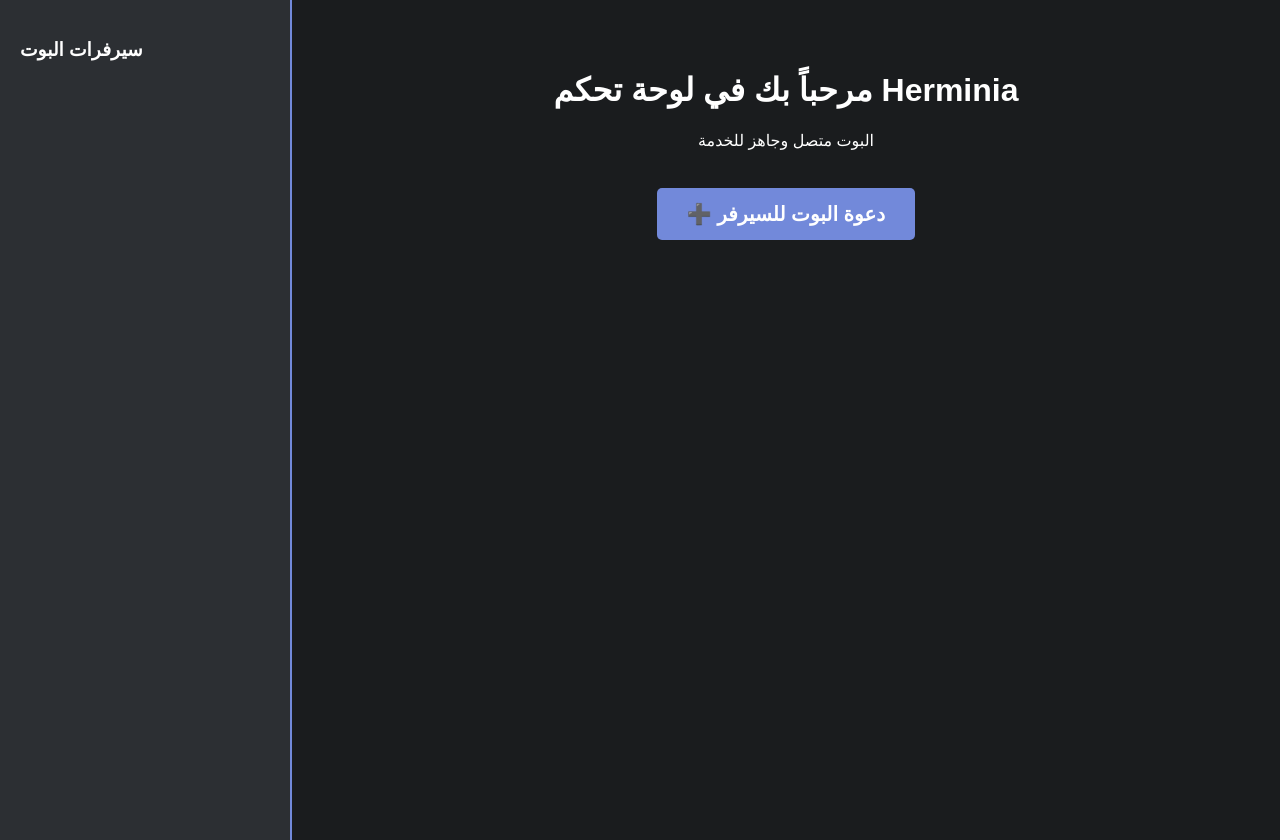
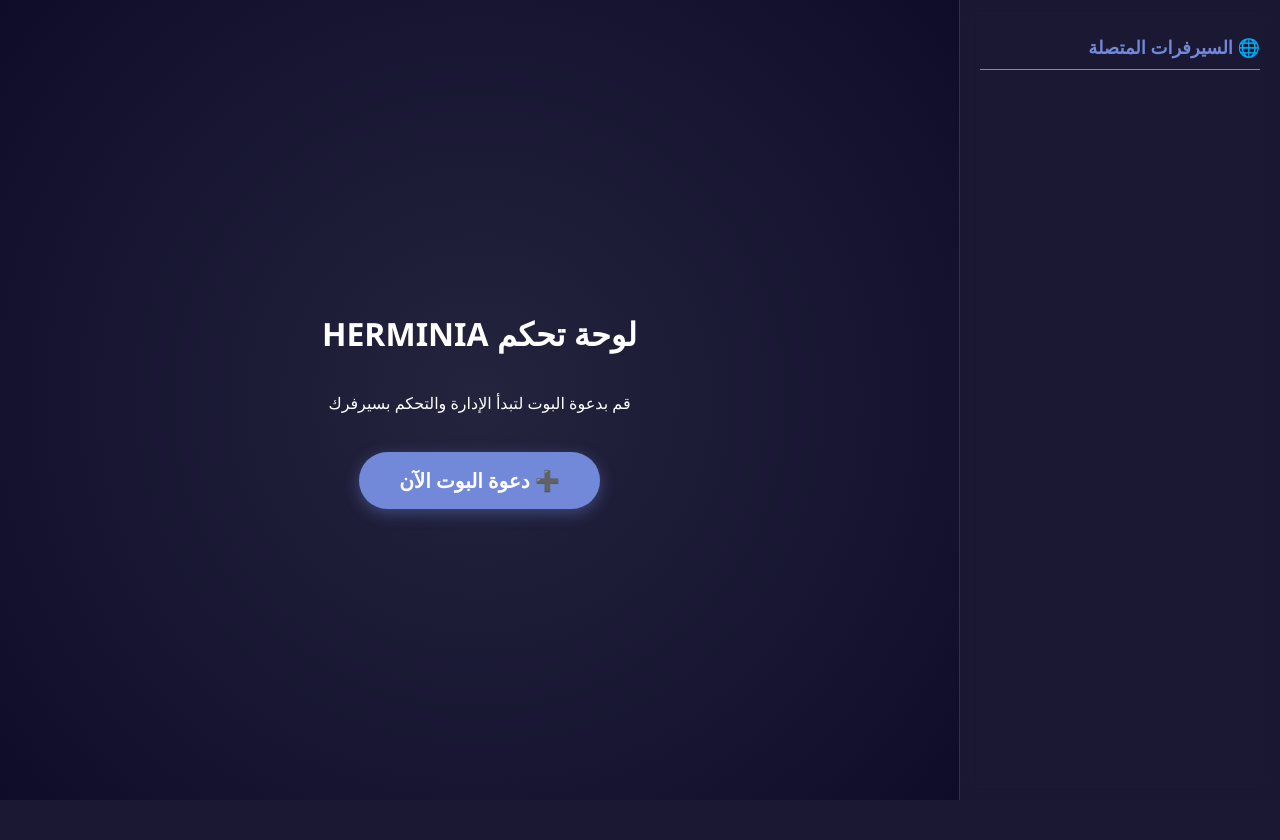
Before and after one commit to dxx566408-oss/herminia-bot, a Flask app: template templates/index.html in a window 1280 px wide. After the commit the page ends 800 px from the top, so only its background shows below. Run offline with Flask 3, Linux system fonts and the light colour scheme; the template is opened without the code that fills it, so the values that code supplies are empty.

Commit message:
Update index.html

```diff
--- a/templates/index.html
+++ b/templates/index.html
@@ -1,36 +1,41 @@
 <!DOCTYPE html>
-<html>
+<html lang="ar" dir="rtl">
 <head>
+    <meta charset="UTF-8">
+    <title>Herminia Dashboard</title>
     <style>
-        body { background-color: #1a1c1e; color: white; font-family: sans-serif; display: flex; margin: 0; }
+        body { margin: 0; display: flex; font-family: 'Segoe UI', sans-serif; background: #0f0c29; color: white; height: 100vh; }
+
         /* القائمة الجانبية */
-        .sidebar { width: 250px; background-color: #2c2f33; height: 100vh; padding: 20px; border-right: 2px solid #7289da; }
-        .guild-item { display: flex; align-items: center; margin-bottom: 15px; padding: 10px; border-radius: 8px; background: #23272a; }
-        .guild-item img { width: 40px; height: 40px; border-radius: 50%; margin-right: 10px; }
+        .sidebar { width: 280px; background: rgba(255, 255, 255, 0.05); backdrop-filter: blur(10px); padding: 20px; border-left: 1px solid rgba(255,255,255,0.1); overflow-y: auto; }
+        .sidebar h2 { font-size: 18px; border-bottom: 1px solid #7289da; padding-bottom: 10px; color: #7289da; }
+        .guild-card { display: flex; align-items: center; background: rgba(255,255,255,0.05); padding: 10px; border-radius: 10px; margin-bottom: 10px; transition: 0.3s; }
+        .guild-card:hover { background: #7289da; }
+        .guild-card img { width: 35px; height: 35px; border-radius: 50%; margin-left: 12px; }
 
         /* المحتوى الرئيسي */
-        .main-content { flex-grow: 1; padding: 50px; text-align: center; }
-        .invite-btn { background-color: #7289da; color: white; padding: 15px 30px; border-radius: 5px; text-decoration: none; font-weight: bold; font-size: 20px; }
-        .invite-btn:hover { background-color: #5b6eae; }
+        .main { flex: 1; display: flex; flex-direction: column; align-items: center; justify-content: center; text-align: center; background: radial-gradient(circle, #24243e, #0f0c29); }
+        .invite-btn { background: #7289da; color: white; padding: 15px 40px; border-radius: 30px; text-decoration: none; font-weight: bold; font-size: 20px; transition: 0.4s; box-shadow: 0 4px 15px rgba(114, 137, 218, 0.4); }
+        .invite-btn:hover { transform: scale(1.1); background: #5b6eae; }
     </style>
 </head>
 <body>
 
     <div class="sidebar">
-        <h3>سيرفرات البوت</h3>
+        <h2>🌐 السيرفرات المتصلة</h2>
         {% for guild in guilds %}
-        <div class="guild-item">
+        <div class="guild-card">
             <img src="{{ guild.icon }}" alt="icon">
             <span>{{ guild.name }}</span>
         </div>
         {% endfor %}
     </div>
 
-    <div class="main-content">
-        <h1>مرحباً بك في لوحة تحكم Herminia</h1>
-        <p>البوت متصل وجاهز للخدمة</p>
-        <br><br>
-        <a href="https://discord.com/api/oauth2/authorize?client_id=YOUR_CLIENT_ID&permissions=8&scope=bot%20applications.commands" class="invite-btn">➕ دعوة البوت للسيرفر</a>
+    <div class="main">
+        <h1>لوحة تحكم HERMINIA</h1>
+        <p>قم بدعوة البوت لتبدأ الإدارة والتحكم بسيرفرك</p>
+        <br>
+        <a href="https://discord.com/api/oauth2/authorize?client_id=1326462947265843241&permissions=8&scope=bot%20applications.commands" class="invite-btn">➕ دعوة البوت الآن</a>
     </div>
 
 </body>
```
